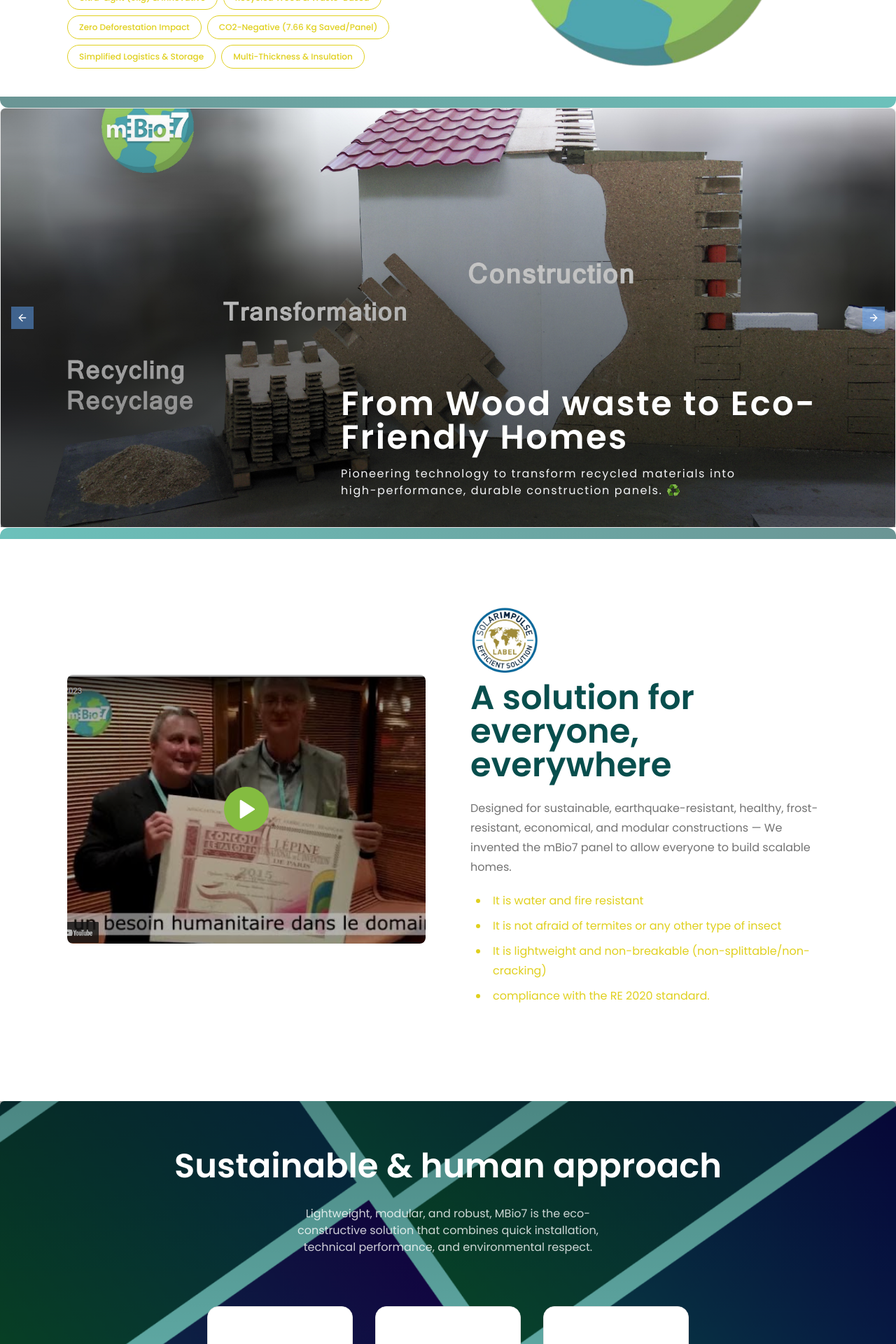
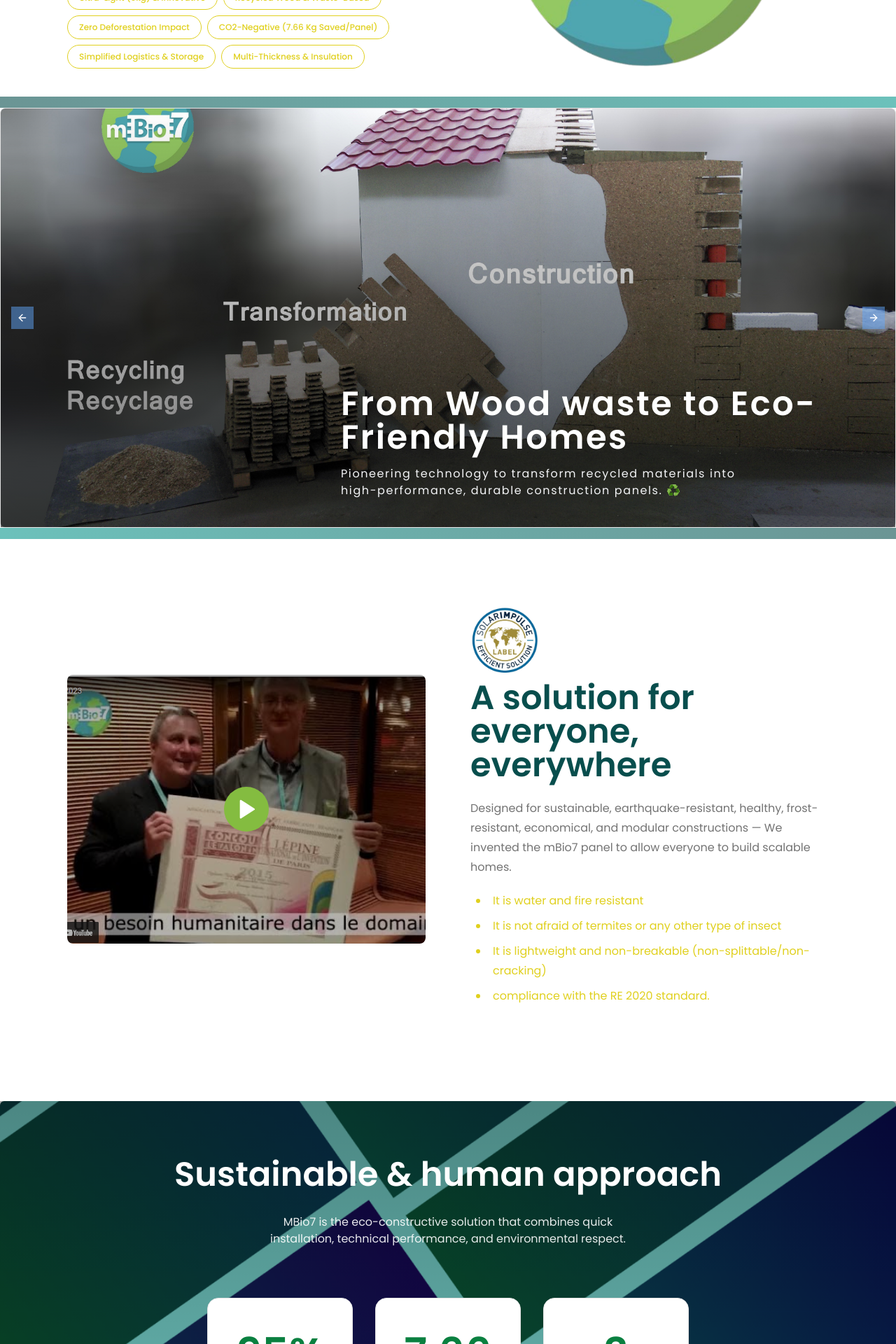
Before and after one commit to azizktata/mbio7, a Next.js app: page /en in a window 1280 px wide. Shown: the part 1140-3060 px from the top of the page at 70% size. Built offline with nearby package versions, Linux system fonts and the light colour scheme.

Commit message:
fix text superposé

```diff
--- a/app/[locale]/page.tsx
+++ b/app/[locale]/page.tsx
@@ -87,10 +87,10 @@ export default function Home() {
         <Mbio7 />
         {/* <div className="absolute inset-y-20 left-0 w-1/2 bg-mbioPrimary/10 blur-[100px] h-[500px]" /> */}
 
-        <div className="p-2 bg-gradient-to-r from-[#084E4D]/60 to-[#6CC1BB] rounded-br-xl rounded-bl-xl" />
+        <div className="p-2 bg-gradient-to-r from-[#084E4D]/60 to-[#6CC1BB] " />
 
         <CarouselCmp />
-        <div className="p-2 bg-gradient-to-l from-[#084E4D]/60 to-[#6CC1BB] rounded-tr-xl rounded-tl-xl " />
+        <div className="p-2 bg-gradient-to-l from-[#084E4D]/60 to-[#6CC1BB]  " />
         <About />
         {/* <div className="absolute inset-y-50 right-0 w-1/2 bg-mbioPrimary/10 blur-[100px] h-[500px]" /> */}
         <Impact />
@@ -309,7 +309,7 @@ const Impact = () => {
   ];
   return (
     <Section className="relative">
-      <div className="relative w-full h-[80vh] overflow-hidden bg-gray-100">
+      <div className="relative w-full h-[130vh] sm:h-[90vh] md:h-[80vh] overflow-hidden bg-gray-100">
         <Image
           alt="Card background"
           src={ImpactBg}
@@ -324,7 +324,7 @@ const Impact = () => {
           <Balancer>{t("title")}</Balancer>
         </h2>
         <Balancer
-          className={cn("text-white/80 text-base text-center mb-6  lg:mb-12")}
+          className={cn("text-white/90 text-base text-center mb-6  lg:mb-12")}
         >
           {t("description")}
         </Balancer>
--- a/messages/en.json
+++ b/messages/en.json
@@ -62,7 +62,7 @@
     },
     "Impact": {
         "title": "Sustainable & human approach",
-        "description": "Lightweight, modular, and robust, MBio7 is the eco-constructive solution that combines quick installation, technical performance, and environmental respect.",
+        "description": "MBio7 is the eco-constructive solution that combines quick installation, technical performance, and environmental respect.",
         "stat1": {
             "title": "recycled materials, fully recyclable",
             "value": "95%"
--- a/messages/fr.json
+++ b/messages/fr.json
@@ -63,7 +63,7 @@
     },
     "Impact": {
         "title": "Approche durable & humaine",
-        "description": "Léger, modulaire et robuste, mBio7 est la solution éco-constructive qui allie rapidité de mise en œuvre, performance technique et respect de l’environnement.",
+        "description": "MBio7 est la solution éco-constructive qui allie rapidité de mise en œuvre, performance technique et respect de l’environnement.",
         "stat1": {
             "title": "matières recyclées, totalement recyclables",
             "value": "95%"
```
